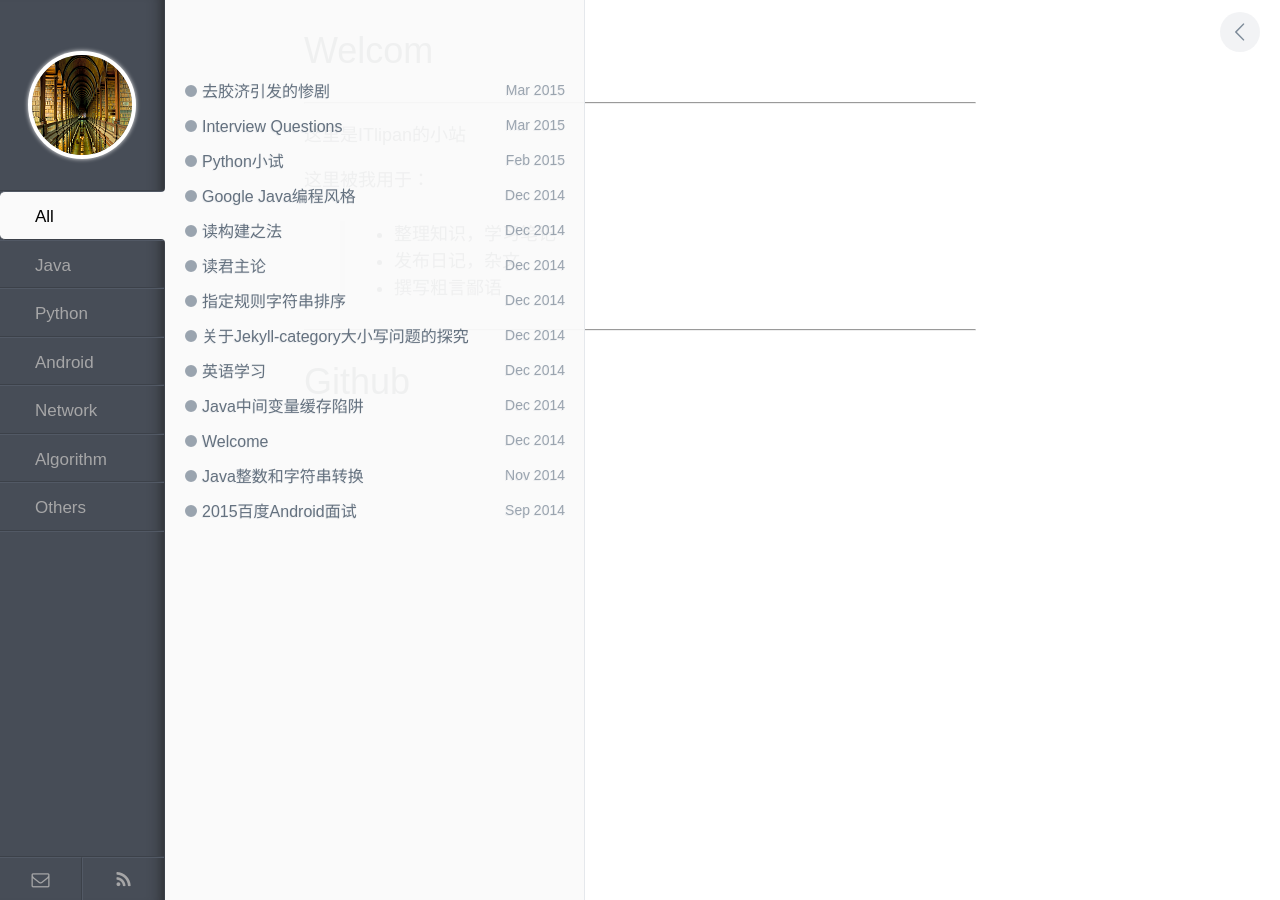
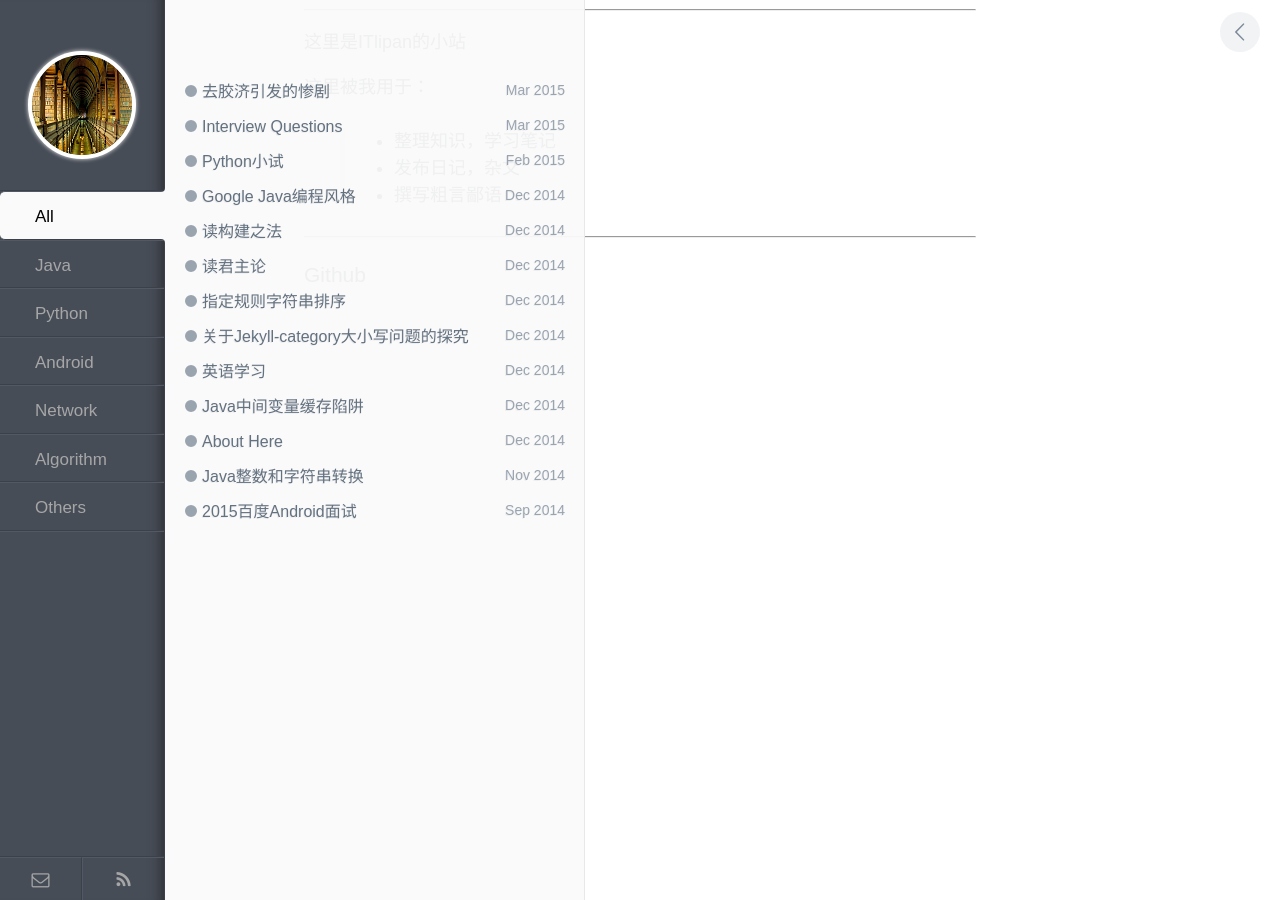
Before and after one commit to enlipan/enlipan.github.io, a Jekyll site: the page built from _posts/2014-12-01-About-here.md, in a window 1280 px wide. Built offline with Jekyll 4.4.1, drawn with Linux system fonts in a browser that asks for light colours.

Commit message:
update something about here

```diff
--- a/_posts/2014-12-01-Welcom.md
+++ b/_posts/2014-12-01-About-here.md
@@ -1,10 +1,8 @@
 ---
 layout: index
-title: Welcome
+title: About Here
 category: others
 ---
-
-# Welcom
 
 ------
 
@@ -19,4 +17,4 @@ category: others
 
 ------
 
-# [Github](https://github.com/itlipan/itlipan.github.com)
+### [Github](https://github.com/itlipan/itlipan.github.com)
```
Also changed, not shown: _posts/2015-3-8-interview-knowledge.md (+1 -1 lines).
